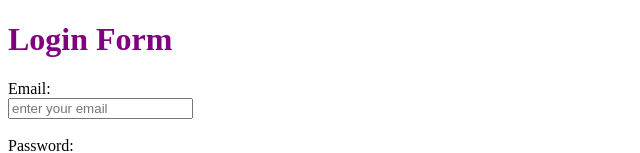
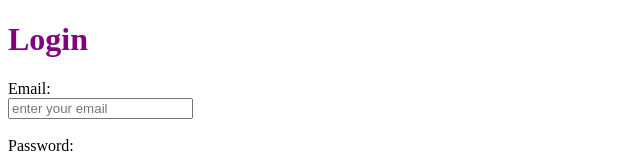
Before and after one commit to Tayyaba90/form, a plain HTML site: page index.html in a window 1280 px wide. Shown: the top 153 px of the page, without its empty margins (0-640 px from the left). Drawn offline with Linux system fonts and the light colour scheme.

Commit message:
auto publish 1741114260828

```diff
--- a/index.html
+++ b/index.html
@@ -17,7 +17,7 @@
 
 <div style ="background color:pink ;width:50%;height:20%">
     <h1>
-    <span style=color:purple > Login Form </span>
+    <span style=color:purple > Login  </span>
 
     </h1>
 
```
